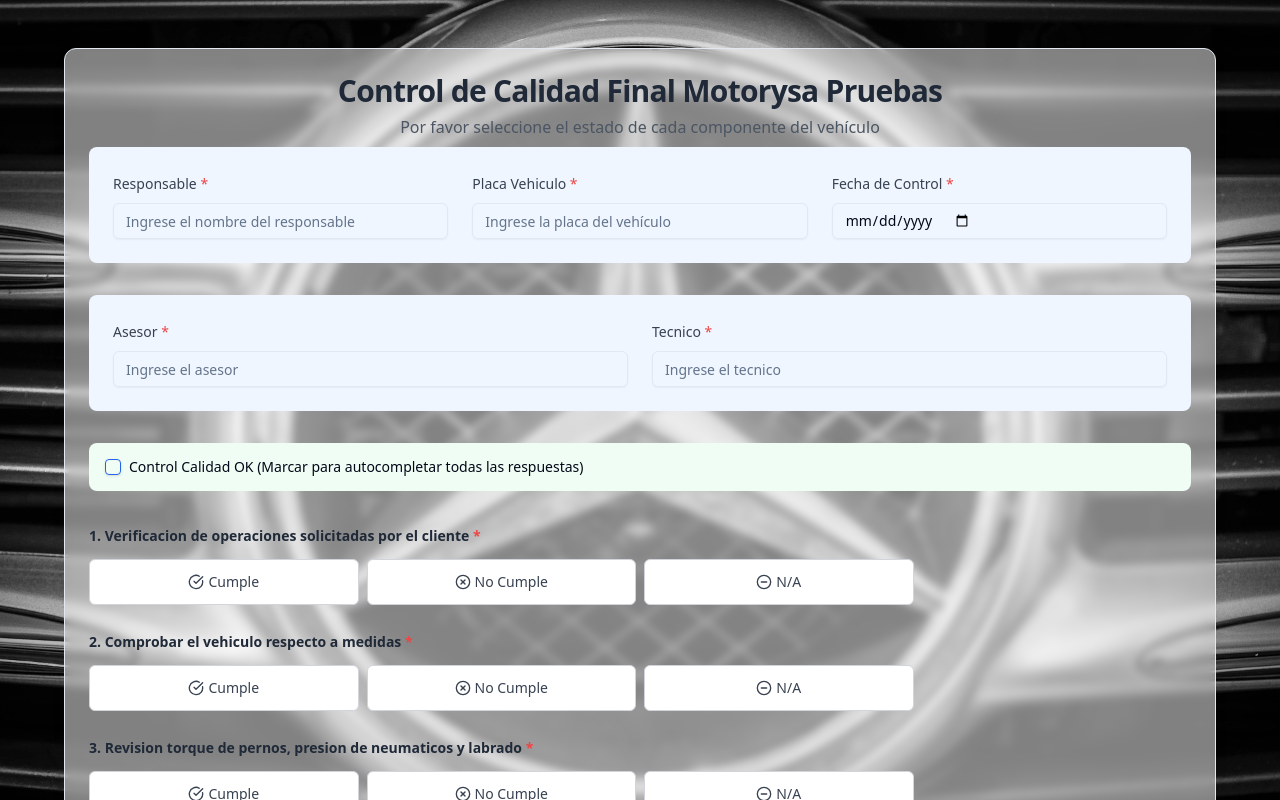
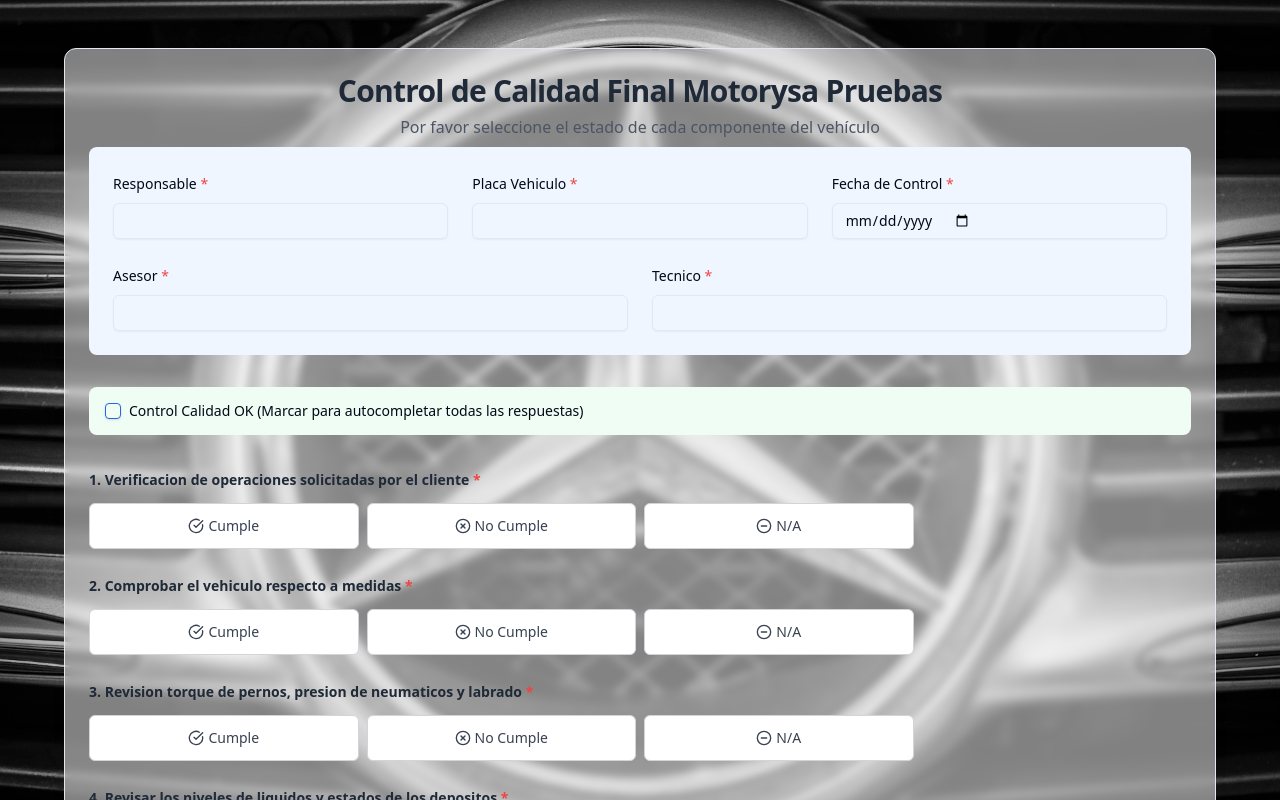
Before and after one commit to MoisesArias/formulario-inspeccion-calidad-final, a React (Vite) app: page / in a window 1280 px wide. Shown: the top 800 px of the page. Built offline with nearby package versions, Linux system fonts and the light colour scheme.

Commit message:
mejorando render de campos nuevos

```diff
--- a/src/App.tsx
+++ b/src/App.tsx
@@ -423,11 +423,13 @@
           <CardContent>
             <form onSubmit={handleSubmit} className="space-y-8">
               {/* Responsible and Plate Fields */}
-              <div ref={responsibleRef} className="grid grid-cols-1 md:grid-cols-3 gap-6 mb-8 p-6 bg-blue-50 rounded-lg">
-                <div className="space-y-2">
-                  <Label htmlFor="responsible" className="text-sm font-medium text-gray-700">
-                    Responsable <span className="text-red-500">*</span>
-                  </Label>
+              <div className="mb-8 p-6 bg-blue-50 rounded-lg space-y-6">
+
+                {/* Primera fila */}
+                <div className="grid grid-cols-1 md:grid-cols-3 gap-6">
+                  {/* Responsable */}
+                  <div ref={responsibleRef} className="space-y-2">
+                    <Label htmlFor="responsible">Responsable <span className="text-red-500">*</span></Label>
                     <Input
                       id="responsible"
                       value={responsible}
@@ -435,34 +437,26 @@
                         setResponsible(e.target.value);
                         if (responsibleError) setResponsibleError(false);
                       }}
-                    placeholder="Ingrese el nombre del responsable"
                       className={responsibleError ? "border-red-500" : ""}
                     />
-                  {responsibleError && (
-                    <p className="text-red-500 text-sm">El nombre del responsable es requerido</p>
-                  )}
+                    {responsibleError && <p className="text-red-500 text-sm">El nombre del responsable es requerido</p>}
                   </div>
 
+                  {/* Placa */}
                   <div ref={plateRef} className="space-y-2">
-                  <Label htmlFor="plate" className="text-sm font-medium text-gray-700">
-                    Placa Vehiculo <span className="text-red-500">*</span>
-                  </Label>
+                    <Label htmlFor="plate">Placa Vehiculo <span className="text-red-500">*</span></Label>
                     <Input
                       id="plate"
                       value={plateNumber}
                       onChange={handlePlateChange}
-                    placeholder="Ingrese la placa del vehículo"
                       className={plateError ? "border-red-500" : ""}
                     />
-                  {plateError && (
-                    <p className="text-red-500 text-sm">La placa del vehículo es requerida</p>
-                  )}
+                    {plateError && <p className="text-red-500 text-sm">La placa del vehículo es requerida</p>}
                   </div>
 
+                  {/* Fecha */}
                   <div ref={dateRef} className="space-y-2">
-                  <Label htmlFor="date" className="text-sm font-medium text-gray-700">
-                    Fecha de Control <span className="text-red-500">*</span>
-                  </Label>
+                    <Label htmlFor="date">Fecha de Control <span className="text-red-500">*</span></Label>
                     <Input
                       id="date"
                       type="date"
@@ -473,17 +467,15 @@
                       }}
                       className={dateError ? "border-red-500" : ""}
                     />
-                  {dateError && (
-                    <p className="text-red-500 text-sm">La fecha de control es requerida</p>
-                  )}
+                    {dateError && <p className="text-red-500 text-sm">La fecha de control es requerida</p>}
                   </div>
                 </div>
 
-              <div ref={responsibleRef} className="grid grid-cols-1 md:grid-cols-2 gap-6 mb-8 p-6 bg-blue-50 rounded-lg">
+                {/* Segunda fila */}
+                <div className="grid grid-cols-1 md:grid-cols-2 gap-6">
+                  {/* Asesor */}
                   <div ref={advisorRef} className="space-y-2">
-                  <Label htmlFor="advisor" className="text-sm font-medium text-gray-700">
-                    Asesor <span className="text-red-500">*</span>
-                  </Label>
+                    <Label htmlFor="advisor">Asesor <span className="text-red-500">*</span></Label>
                     <Input
                       id="advisor"
                       value={advisor}
@@ -491,18 +483,14 @@
                         setAdvisor(e.target.value);
                         if (advisorError) setAdvisorError(false);
                       }}
-                    placeholder="Ingrese el asesor"
                       className={advisorError ? "border-red-500" : ""}
                     />
-                  {advisorError && (
-                    <p className="text-red-500 text-sm">El asesor es requerido</p>
-                  )}
+                    {advisorError && <p className="text-red-500 text-sm">El asesor es requerido</p>}
                   </div>
 
+                  {/* Técnico */}
                   <div ref={technicianRef} className="space-y-2">
-                  <Label htmlFor="technician" className="text-sm font-medium text-gray-700">
-                    Tecnico <span className="text-red-500">*</span>
-                  </Label>
+                    <Label htmlFor="technician">Tecnico <span className="text-red-500">*</span></Label>
                     <Input
                       id="technician"
                       value={technician}
@@ -510,13 +498,12 @@
                         setTechnician(e.target.value);
                         if (technicianError) setTechnicianError(false);
                       }}
-                    placeholder="Ingrese el tecnico"
                       className={technicianError ? "border-red-500" : ""}
                     />
-                  {technicianError && (
-                    <p className="text-red-500 text-sm">El tecnico es requerido</p>
-                  )}
+                    {technicianError && <p className="text-red-500 text-sm">El tecnico es requerido</p>}
                   </div>
+                </div>
+
               </div>
 
               {/* Quality Control OK Checkbox */}
```
Lines whose indentation alone changed are shown as unchanged.
